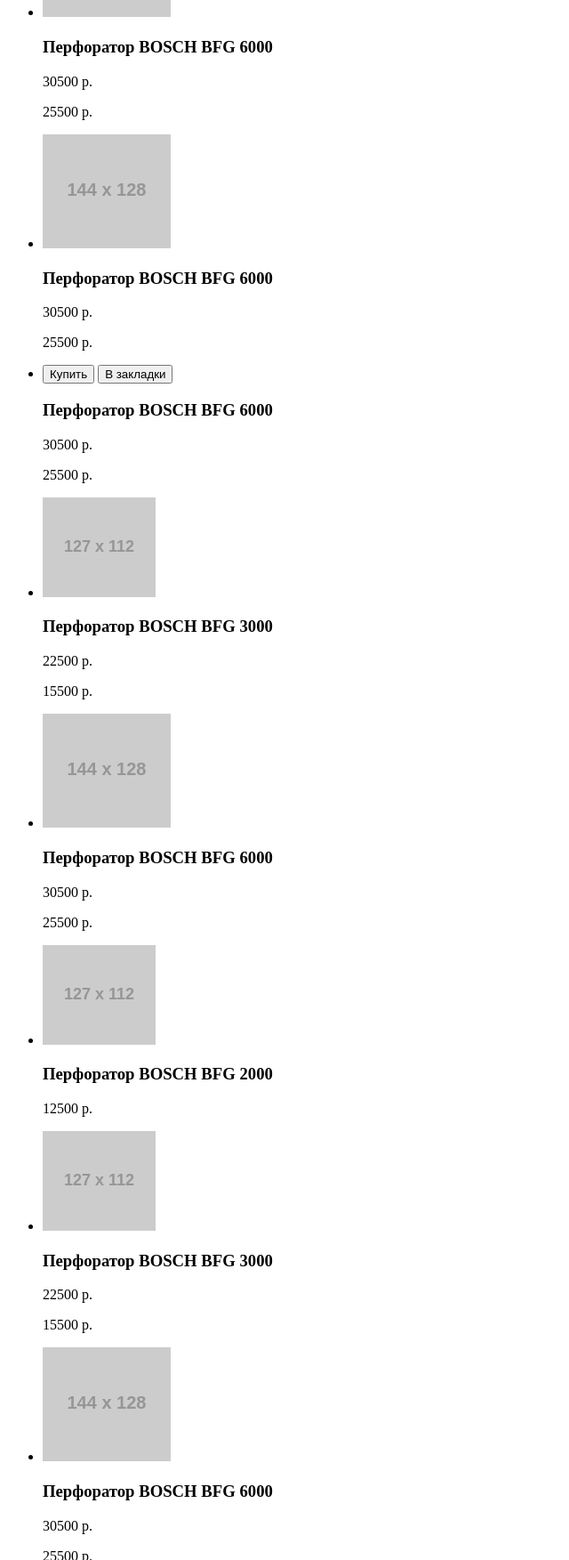
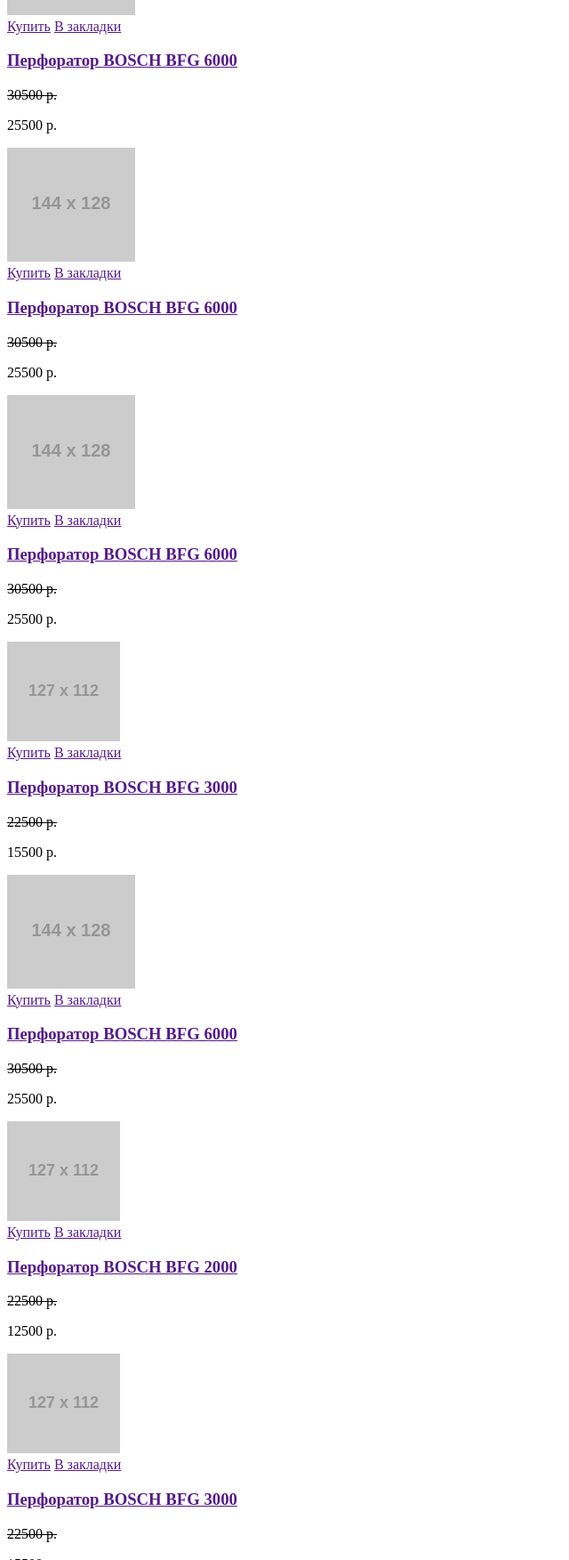
Before and after one commit to khisma17/582985-technomart-28, a plain HTML site: page catalog.html in a window 1280 px wide. Shown: the part 1047-2800 px from the top of the page at 89% size, without its empty margins (0-640 px from the left). Drawn offline with Linux system fonts and the light colour scheme; placeholder pictures from the web are drawn by us.

Commit message:
Внес изменения согласно комментариям наставника

```diff
--- a/catalog.html
+++ b/catalog.html
@@ -7,33 +7,33 @@
   <body>
     <header>
       <div>
-        <a href=""><img src="https://via.placeholder.com/220x47" width="220" height="47" alt="Логотип магазина Техномарт"></a> <!--Вообще это не очень-то и похоже на логотип, выглядит как текст обычный. Но наверно все-таки как изображение оформляем, да?-->
-        <button><span>Иконка Поиск</span>Поиск</button>
-        <a href=""><span>Иконка Закладки</span>Закладки: 0</a>
-        <a href=""><span>Иконка Корзина</span>Корзина: 10</a>
+        <a href="index.html"><img src="https://via.placeholder.com/220x47" width="220" height="47" alt="Логотип магазина Техномарт"></a>
+        <span><button>Иконка Поиск</button>Поиск</span>
+        <a href="">Закладки: <span>0</span></a>
+        <a href="">Корзина: <span>10</span></a>
         <a href="">Оформить заказ</a>
       </div>
       <div>
         <p>
-          Интернет-магазин<br>
-          строительных материалов<br>
-          и инструментов для ремонта
+          Интернет&hyphen;магазин строительных материалов и инструментов для ремонта
         </p>
         <div>
-          <a href="tel:+78125550555">+7 (812) 555-05-55</a>
-          <p>г. Санкт-Петербург, ул. Б. Конюшенная, д. 19/8</p>
+          <a href="tel:+78125550555">+7 (812) 555&hyphen;05&hyphen;55</a>
+          <p>г. Санкт&hyphen;Петербург, ул. Б. Конюшенная, д. 19/8</p>
         </div>
-        <a href=""><span>Иконка Пользователь</span>Равшан Джамшутович<span>Иконка Выйти</span></a>
+        <div>
+          <a href=""><span>Иконка Пользователь</span>Равшан Джамшутович</a><a href="">Иконка Выйти</a>
           <ul>
               <li><a href="">Мои заказы</a></li>
               <li><a href="">Личный кабинет</a></li>
           </ul>
         </div>
+      </div>
       <nav>
         <ul>
           <li><a href="index.html">Главная</a></li>
           <li><a href="">Компания</a></li>
-          <li><a href="#">Каталог</a></li>
+          <li><a>Каталог</a></li>
           <li><a href="">Новости</a></li>
           <li><a href="">Спецпредложения</a></li>
           <li><a href="">Доставка</a></li>
@@ -42,7 +42,7 @@
       </nav>
     </header>
     <main>
-        <ul><!--Это меню наверняка как-то поумнее должно размечаться, но я пока ничего лучше не придумал :(-->
+        <ul>
             <li><a href="index.html"><span>Иконка Дом</span></a></li>
             <li><a href="catalog.html">Каталог</a></li>
             <li><a href="">Инструмент</a></li>
@@ -50,7 +50,8 @@
         </ul>
         <h1>Перфораторы</h1>
         <section>
-            <h2>Производители:</h2><!--вот это вот все формы вроде как, но раз на макете красным не отмечены, то сделал хотя бы так пока-->
+          <h2>Фильтр:</h2>
+          <h3>Производители:</h3>
           <ul>
             <li>Bosch</li>
             <li>Интерскол</li>
@@ -58,92 +59,105 @@
             <li>Dewalt</li>
             <li>Hitachi</li>
           </ul>
-        </section>
-        <section>
-            <h2>Питание:</h2>
+          <h3>Питание:</h3>
           <ul>
             <li>Аккумуляторные</li>
             <li>Сетевые</li>
           </ul>
+          <button>Показать</button>
         </section>
-        <button>Показать</button>
         <section>
           <h2>Товары</h2>
-            <ul>
-                <li>
           <article>
-                        <img src="https://via.placeholder.com/144x128" width="144" height="128" alt="Перфоратор BOSCH BFG 6000">
-                        <h3>Перфоратор BOSCH BFG 6000</h3>
-                        <p>30500 р.</p>
+            <a href=""><img src="https://via.placeholder.com/144x128" width="144" height="128" alt="Перфоратор BOSCH BFG 6000"></a>
+            <div>
+              <a href="">Купить</a>
+              <a href="">В закладки</a>
+            </div>
+            <h3><a href="">Перфоратор BOSCH BFG 6000</a></h3>
+            <s>30500 р.</s>
             <p>25500 р.</p>
           </article>
-                </li>
-                <li>
           <article>
-                        <img src="https://via.placeholder.com/144x128" width="144" height="128" alt="Перфоратор BOSCH BFG 6000">
-                        <h3>Перфоратор BOSCH BFG 6000</h3>
-                        <p>30500 р.</p>
+            <a href=""><img src="https://via.placeholder.com/144x128" width="144" height="128" alt="Перфоратор BOSCH BFG 6000"></a>
+            <div>
+              <a href="">Купить</a>
+              <a href="">В закладки</a>
+            </div>
+            <h3><a href="">Перфоратор BOSCH BFG 6000</a></h3>
+            <s>30500 р.</s>
             <p>25500 р.</p>
           </article>
-                </li>
-                <li>
           <article>
-                        <button>Купить</button>
-                        <button>В закладки</button>
-                        <h3>Перфоратор BOSCH BFG 6000</h3>
-                        <p>30500 р.</p>
+            <a href=""><img src="https://via.placeholder.com/144x128" width="144" height="128" alt="Перфоратор BOSCH BFG 6000"></a>
+            <div>
+              <a href="">Купить</a>
+              <a href="">В закладки</a>
+            </div>
+            <h3><a href="">Перфоратор BOSCH BFG 6000</a></h3>
+            <s>30500 р.</s>
             <p>25500 р.</p>
           </article>
-                </li>
-                <li>
           <article>
-                    <img src="https://via.placeholder.com/127x112" width="127" height="112" alt="Перфоратор BOSCH BFG 3000">
-                    <h3>Перфоратор BOSCH BFG 3000</h3>
-                    <p>22500 р.</p>
+            <a href=""><img src="https://via.placeholder.com/127x112" width="127" height="112" alt="Перфоратор BOSCH BFG 3000"></a>
+            <div>
+              <a href="">Купить</a>
+              <a href="">В закладки</a>
+            </div>
+            <h3><a href="">Перфоратор BOSCH BFG 3000</a></h3>
+            <s>22500 р.</s>
             <p>15500 р.</p>
           </article>
-                </li>
-                <li>
           <article>
-                        <img src="https://via.placeholder.com/144x128" width="144" height="128" alt="Перфоратор BOSCH BFG 6000">
-                        <h3>Перфоратор BOSCH BFG 6000</h3>
-                        <p>30500 р.</p>
+            <a href=""><img src="https://via.placeholder.com/144x128" width="144" height="128" alt="Перфоратор BOSCH BFG 6000"></a>
+            <div>
+              <a href="">Купить</a>
+              <a href="">В закладки</a>
+            </div>
+            <h3><a href="">Перфоратор BOSCH BFG 6000</a></h3>
+            <s>30500 р.</s>
             <p>25500 р.</p>
           </article>
-                </li>
-                <li>
           <article>
-                      <img src="https://via.placeholder.com/127x112" width="127" height="112" alt="Перфоратор BOSCH BFG 2000">
-                      <h3>Перфоратор BOSCH BFG 2000</h3>
-                      <p></p>
+            <a href=""><img src="https://via.placeholder.com/127x112" width="127" height="112" alt="Перфоратор BOSCH BFG 2000"></a>
+            <div>
+              <a href="">Купить</a>
+              <a href="">В закладки</a>
+            </div>
+            <h3><a href="">Перфоратор BOSCH BFG 2000</a></h3>
+            <s>22500 р.</s>
             <p>12500 р.</p>
           </article>
-                  </li>
-                <li>
           <article>
-                      <img src="https://via.placeholder.com/127x112" width="127" height="112" alt="Перфоратор BOSCH BFG 3000">
-                      <h3>Перфоратор BOSCH BFG 3000</h3>
-                      <p>22500 р.</p>
+            <a href=""><img src="https://via.placeholder.com/127x112" width="127" height="112" alt="Перфоратор BOSCH BFG 3000"></a>
+            <div>
+              <a href="">Купить</a>
+              <a href="">В закладки</a>
+            </div>
+            <h3><a href="">Перфоратор BOSCH BFG 3000</a></h3>
+            <s>22500 р.</s>
             <p>15500 р.</p>
           </article>
-                </li>
-                <li>
           <article>
-                        <img src="https://via.placeholder.com/144x128" width="144" height="128" alt="Перфоратор BOSCH BFG 6000">
-                        <h3>Перфоратор BOSCH BFG 6000</h3>
-                        <p>30500 р.</p>
+            <a href=""><img src="https://via.placeholder.com/144x128" width="144" height="128" alt="Перфоратор BOSCH BFG 6000"></a>
+            <div>
+              <a href="">Купить</a>
+              <a href="">В закладки</a>
+            </div>
+            <h3><a href="">Перфоратор BOSCH BFG 6000</a></h3>
+            <s>30500 р.</s>
             <p>25500 р.</p>
           </article>
-                </li>
-                <li>
           <article>
-                    <img src="https://via.placeholder.com/127x112" width="127" height="112" alt="Перфоратор BOSCH BFG 2000">
-                    <h3>Перфоратор BOSCH BFG 2000</h3>
-                    <p></p>
+            <a href=""><img src="https://via.placeholder.com/127x112" width="127" height="112" alt="Перфоратор BOSCH BFG 2000"></a>
+            <div>
+              <a href="">Купить</a>
+              <a href="">В закладки</a>
+            </div>
+            <h3><a href="">Перфоратор BOSCH BFG 2000</a></h3>
+            <s>22500 р.</s>
             <p>12500 р.</p>
           </article>
-                </li>
-              </ul>
         </section>
     </main>
     <footer>
@@ -157,8 +171,7 @@
           <li><a href="">Контакты</a></li>
         </ul>
         <p>
-          г. Санкт-Петербург, ул. Б. Конюшенная, д. 19/8<br>
-          +7 (812) 555-05-55
+          г. Санкт&hyphen;Петербург, ул. Б. Конюшенная, д. 19/8 +7 (812) 555&hyphen;05&hyphen;55
         </p>
         <ul>
           <li><a href="">Материалы</a></li>
@@ -169,8 +182,7 @@
     </div>
       <div>
         <p>
-          &copy; 2010–2019 Компания «Техномарт»<br>
-          Все права защищены
+          &copy; 2010&ndash;019 Компания «Техномарт» Все права защищены
         </p>
         <ul>
           <li><a href="">Вконтакте</a></li>
@@ -178,12 +190,12 @@
           <li><a href="">Instagram</a></li>
         </ul>
         <p>
-          Обратная связь:<br>
+          Обратная связь:
           <a href="mailto:mail@htmlacademy.ru">mail@htmlacademy.ru</a>
         </p>
         <p>
-          Разработано —<br>
-          <a href="https://htmlacademy.ru/">htmlacademy.ru</a>
+          Разработано&nbsp;&mdash;
+          <a href="https://htmlacademy.ru/intensive/htmlcss">htmlacademy.ru</a>
         </p>
     </div>
     </footer>
```
Also changed, not shown: index.html (+79 -63 lines). Lines whose indentation alone changed are shown as unchanged.
